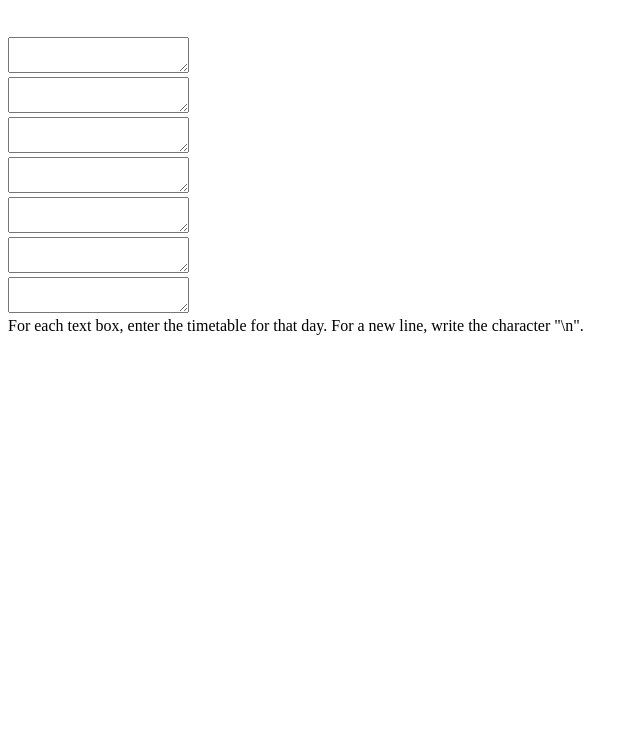
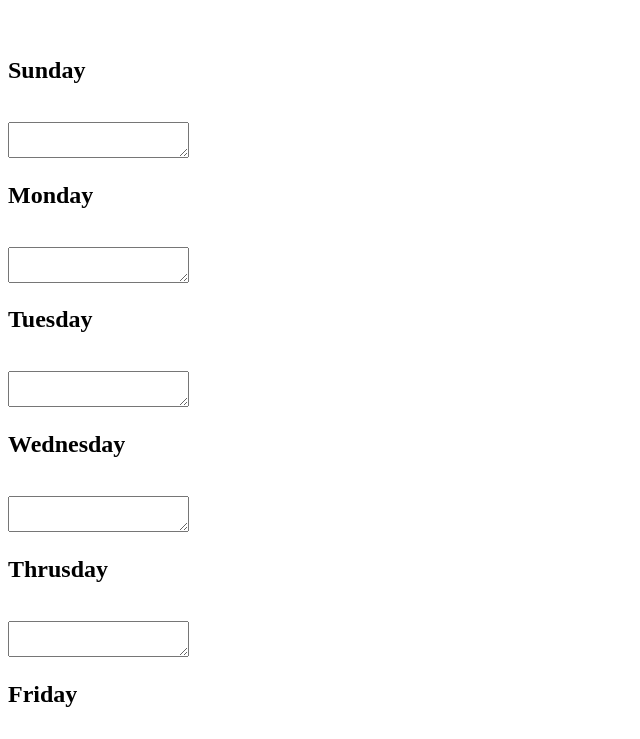
Before and after one commit to mlb406/Timetable_Time, a plain HTML site: page index.html in a window 1280 px wide. Shown: the part 61-800 px from the top of the page, without its empty margins (0-640 px from the left). Drawn offline with nearby package versions, Linux system fonts and the light colour scheme.

Commit message:
Update index.html

```diff
--- a/index.html
+++ b/index.html
@@ -7,12 +7,19 @@
     <h1>Timetable time configuration</h1><br>
 
     <div class="options">
+      <h2>Sunday</h2><br>
       <textarea id="sunday_timetable"></textarea><br>
+      <h2>Monday</h2><br>
       <textarea id="monday_timetable"></textarea><br>
+      <h2>Tuesday</h2><br>
       <textarea id="tuesday_timetable"></textarea><br>
+      <h2>Wednesday</h2><br>
       <textarea id="wednesday_timetable"></textarea><br>
+      <h2>Thrusday</h2><br>
       <textarea id="thursday_timetable"></textarea><br>
+      <h2>Friday</h2><br>
       <textarea id="friday_timetable"></textarea><br>
+      <h2>Saturday</h2><br>
       <textarea id="saturday_timetable"></textarea><br>
       For each text box, enter the timetable for that day. For a new line, write the character "\n".
     </div>
```
